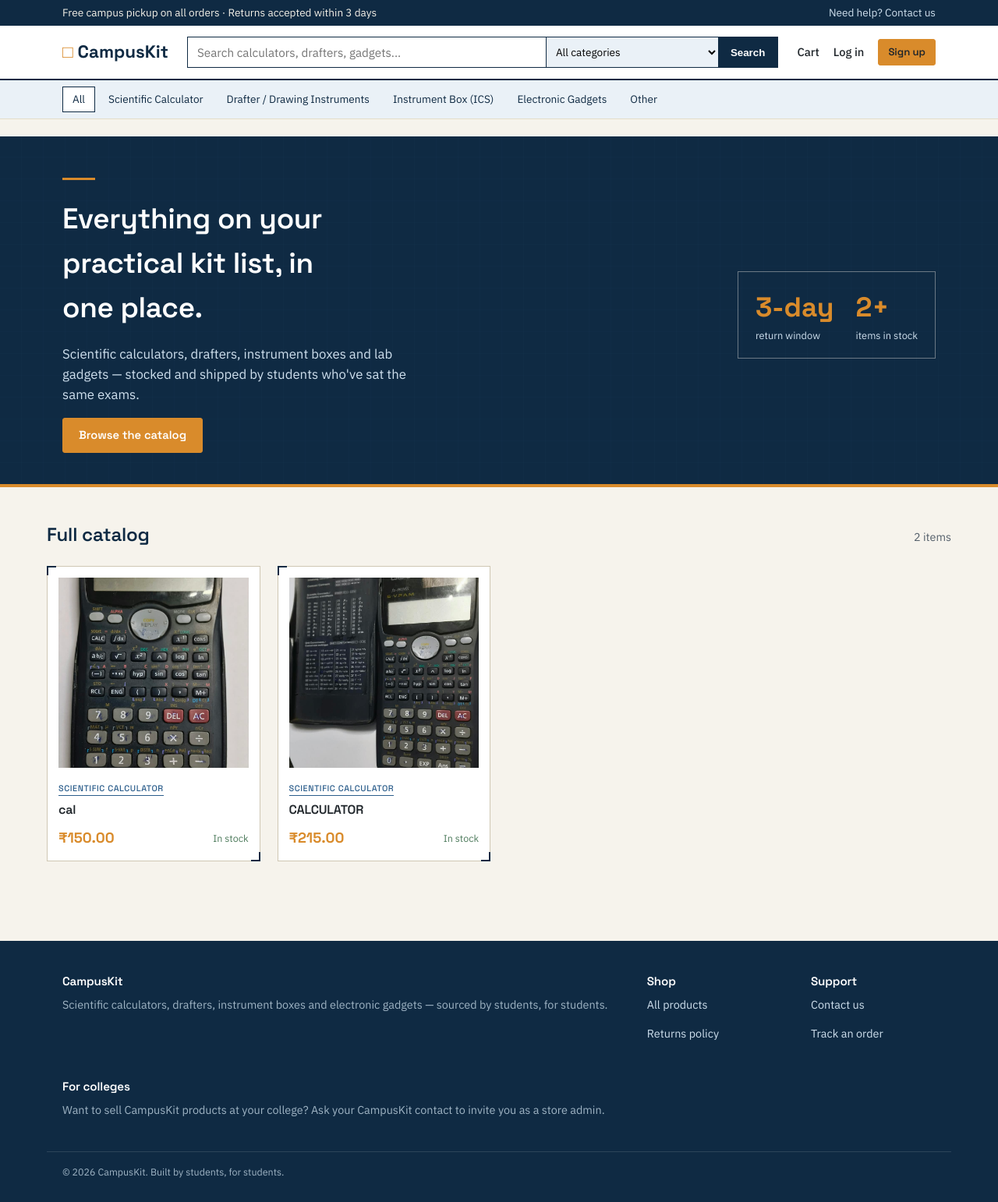
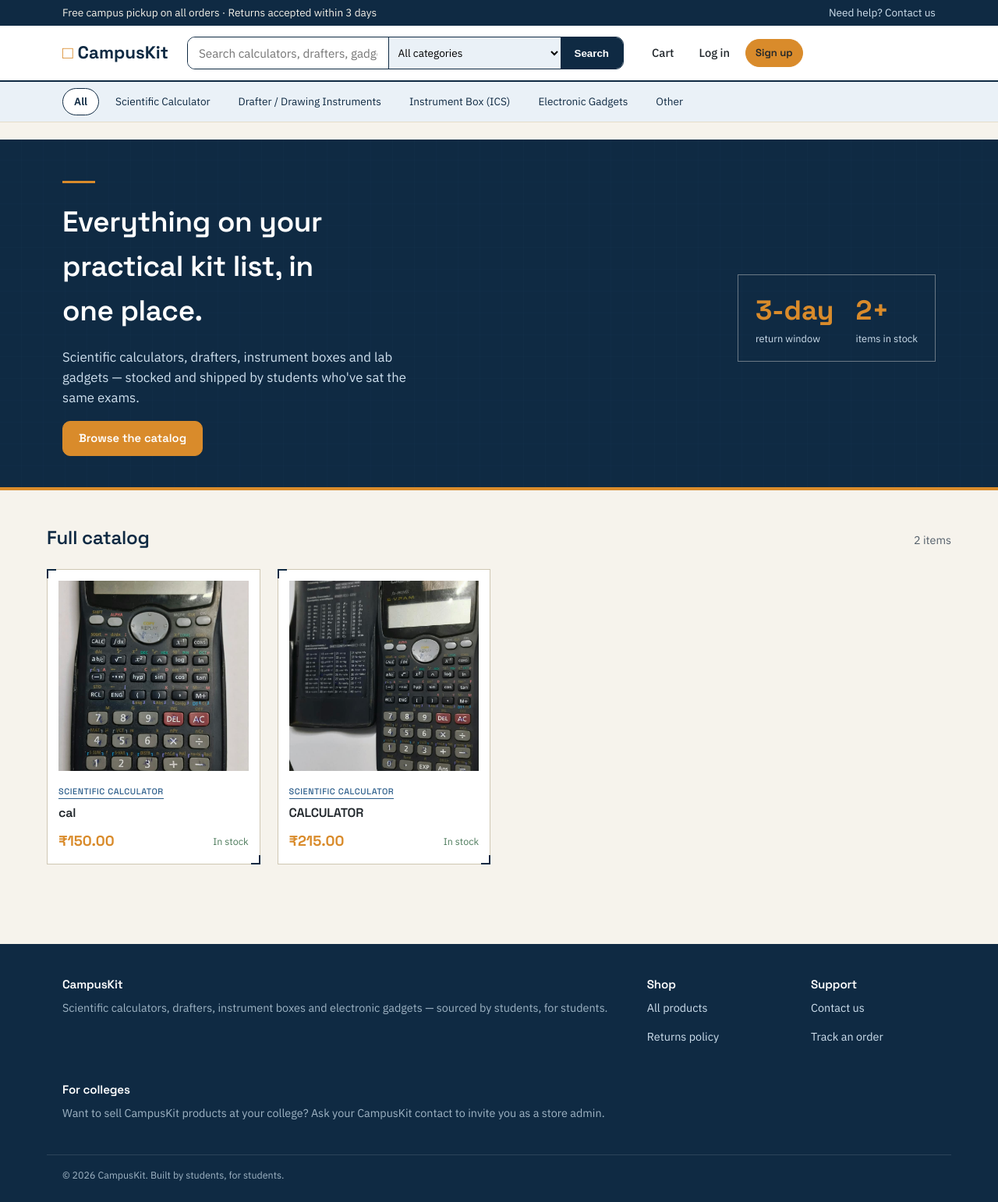
Before and after one commit to dharmateja703/campuskit, a Flask app: page / in a window 1280 px wide. Shown: the whole page at 78% size. Before the commit the page ends 1511 px from the top, so only its background shows below. Run offline with Flask 3, Linux system fonts and the light colour scheme.

Commit message:
Update style.css

```diff
--- a/static/css/style.css
+++ b/static/css/style.css
@@ -14,6 +14,10 @@
   --green: #4c7a5b;
   --red: #b24c3d;
   --radius: 3px;
+  --radius-round: 10px;
+  --radius-pill: 999px;
+  --glow: 0 0 0 3px rgba(43,93,139,0.15), 0 2px 10px rgba(43,93,139,0.18);
+  --glow-amber: 0 0 0 3px rgba(217,139,43,0.18), 0 2px 10px rgba(217,139,43,0.2);
 }
 
 * { box-sizing: border-box; }
@@ -78,18 +82,27 @@
 .search-form {
   flex: 1;
   display: flex;
-  min-width: 220px;
+  min-width: 260px;
+  max-width: 560px;
   border: 1.5px solid var(--navy);
+  border-radius: var(--radius-round);
+  overflow: hidden;
+  transition: box-shadow 0.18s ease, border-color 0.18s ease, max-width 0.18s ease;
+}
+.search-form:focus-within {
+  border-color: var(--blue);
+  box-shadow: var(--glow);
+  max-width: 620px;
 }
 .search-form input[type="text"] {
   flex: 1;
   border: none;
-  padding: 9px 12px;
+  padding: 10px 14px;
   font-size: 0.95rem;
   font-family: inherit;
   background: var(--panel);
 }
-.search-form input[type="text"]:focus { outline: 2px solid var(--amber); outline-offset: -2px; }
+.search-form input[type="text"]:focus { outline: none; }
 .search-form select {
   border: none;
   border-left: 1.5px solid var(--navy);
@@ -102,14 +115,26 @@
   border: none;
   background: var(--navy);
   color: #fff;
-  padding: 0 16px;
+  padding: 0 18px;
   cursor: pointer;
   font-weight: 600;
+  transition: background 0.15s ease;
 }
 .search-form button:hover { background: var(--blue); }
 
-.nav-links { display: flex; align-items: center; gap: 18px; font-size: 0.92rem; font-weight: 500; }
-.nav-links a { color: var(--ink); }
+.nav-links { display: flex; align-items: center; gap: 8px; font-size: 0.92rem; font-weight: 500; }
+.nav-links a {
+  color: var(--ink);
+  padding: 7px 12px;
+  border-radius: var(--radius-pill);
+  transition: background 0.15s ease, box-shadow 0.15s ease, color 0.15s ease;
+}
+.nav-links a:hover {
+  background: var(--blue-light);
+  box-shadow: var(--glow);
+  color: var(--blue);
+  text-decoration: none;
+}
 .nav-links .cart-link { position: relative; }
 .cart-badge {
   background: var(--amber);
@@ -128,7 +153,7 @@
   color: var(--blue);
   padding: 2px 7px;
   border: 1px solid var(--blue);
-  border-radius: 2px;
+  border-radius: var(--radius-pill);
 }
 
 /* ===== Category strip ===== */
@@ -137,18 +162,28 @@
   border-bottom: 1px solid var(--line-soft);
   overflow-x: auto;
 }
-.category-strip .container { display: flex; gap: 4px; padding-top: 8px; padding-bottom: 8px; }
+.category-strip .container { display: flex; gap: 6px; padding-top: 8px; padding-bottom: 8px; }
 .category-strip a {
   white-space: nowrap;
-  padding: 5px 12px;
+  padding: 6px 14px;
   font-size: 0.85rem;
   color: var(--navy);
   border: 1px solid transparent;
+  border-radius: var(--radius-pill);
+  transition: background 0.15s ease, box-shadow 0.15s ease, border-color 0.15s ease, transform 0.1s ease;
 }
-.category-strip a.active, .category-strip a:hover {
+.category-strip a:hover {
+  background: var(--panel);
+  border-color: var(--blue);
+  box-shadow: var(--glow);
+  transform: translateY(-1px);
+  text-decoration: none;
+}
+.category-strip a.active {
   border-color: var(--navy);
   background: var(--panel);
   text-decoration: none;
+  font-weight: 600;
 }
 
 /* ===== Hero ===== */
@@ -192,19 +227,21 @@
   font-weight: 600;
   font-size: 0.92rem;
   cursor: pointer;
-  border-radius: var(--radius);
+  border-radius: var(--radius-round);
   text-align: center;
+  transition: box-shadow 0.15s ease, transform 0.1s ease, background 0.15s ease, border-color 0.15s ease;
 }
-.btn:hover { background: var(--blue); border-color: var(--blue); text-decoration: none; }
+.btn:hover { background: var(--blue); border-color: var(--blue); text-decoration: none; box-shadow: var(--glow); transform: translateY(-1px); }
 .btn-outline { background: transparent; color: var(--navy); }
-.btn-outline:hover { background: var(--navy); color: #fff; }
+.btn-outline:hover { background: var(--navy); color: #fff; box-shadow: var(--glow); }
 .btn-amber { background: var(--amber); border-color: var(--amber); color: #fff; }
-.btn-amber:hover { background: #c17d24; border-color: #c17d24; }
+.btn-amber:hover { background: #c17d24; border-color: #c17d24; box-shadow: var(--glow-amber); }
 .btn-danger { background: transparent; border-color: var(--red); color: var(--red); }
-.btn-danger:hover { background: var(--red); color: #fff; }
+.btn-danger:hover { background: var(--red); color: #fff; box-shadow: 0 0 0 3px rgba(178,76,61,0.18); }
 .btn-sm { padding: 6px 12px; font-size: 0.82rem; }
 .btn-block { display: block; width: 100%; }
 .btn[disabled] { opacity: 0.5; cursor: not-allowed; }
+.btn[disabled]:hover { box-shadow: none; transform: none; }
 
 /* ===== Sections ===== */
 .section { padding: 42px 0; }
@@ -330,15 +367,25 @@
   flex-shrink: 0;
   background: var(--navy);
   border: 1px solid var(--navy);
+  border-radius: var(--radius-round);
+  overflow: hidden;
+  padding: 6px;
 }
 .admin-nav a {
   display: block;
   padding: 11px 16px;
   color: #dbe6ee;
   font-size: 0.88rem;
-  border-bottom: 1px solid rgba(255,255,255,0.08);
+  border-radius: var(--radius-round);
+  margin-bottom: 3px;
+  transition: background 0.15s ease, box-shadow 0.15s ease;
 }
-.admin-nav a:hover, .admin-nav a.active { background: var(--blue); color: #fff; text-decoration: none; }
+.admin-nav a:hover, .admin-nav a.active {
+  background: var(--blue);
+  color: #fff;
+  text-decoration: none;
+  box-shadow: 0 0 0 3px rgba(255,255,255,0.12);
+}
 .admin-main { flex: 1; min-width: 0; }
 
 /* ===== Product detail ===== */
```
